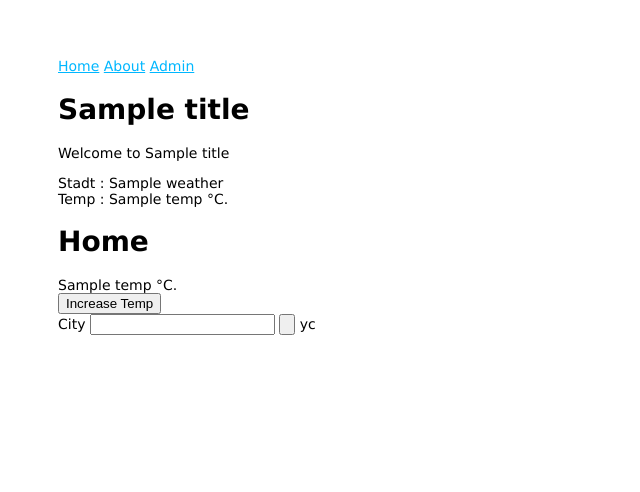
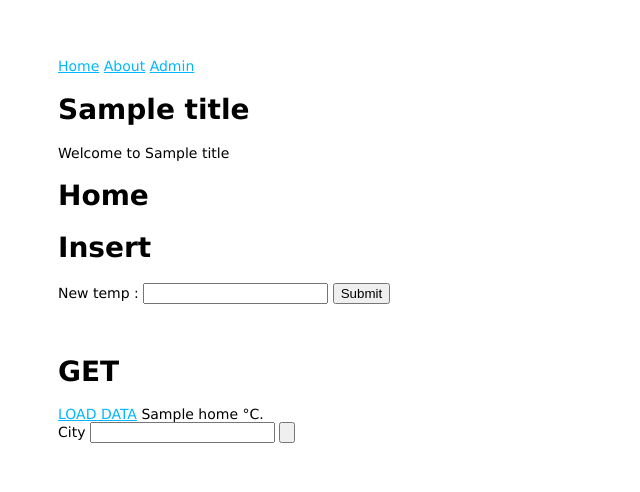
Before and after one commit to luiswill/thermo, a Node server app: template views/index.ejs in a window 1280 px wide. Shown: the top 492 px of the page, without its empty margins (0-640 px from the left). Run offline with Node 20, Linux system fonts and the light colour scheme; the template is opened without the code that fills it: most values are stand-ins (such as "Sample title", 1, 10 or a date in 2020); some libraries are stand-ins or nearby versions.

Commit message:
MongoDB & Get Data
Added first method to get data from database

```diff
--- a/package.json
+++ b/package.json
@@ -11,6 +11,7 @@
     "debug": "~2.2.0",
     "ejs": "~2.5.2",
     "express": "~4.14.0",
+    "mongodb": "3.10.8",
     "morgan": "~1.7.0",
     "serve-favicon": "~2.3.0"
   }
--- a/views/index.ejs
+++ b/views/index.ejs
@@ -12,22 +12,27 @@
     <p>Welcome to <%= title %></p>
 
 
-    Stadt : <%= weather.name %> <br/>
-    Temp : <%= weather.main.temp %> °C.
+
 
     <h1>Home</h1>
-    <%= home.temp %> °C. <br/>
 
 
 
 
 
-    <form method="post" action="/">
-      <input type="submit" value="Increase Temp">
+    <h1>Insert</h1>
+    <form method="post" action="/insert">
+      New temp : <input type="text" name="newTemp" >
+      <input type="submit" >
     </form>
 
+    <br/>
+    <br/>
+    <h1>GET</h1>
+    <a href="/get-data">LOAD DATA</a>
 
-
+    <%= home
+    %> °C. <br/>
 
     City <input type="text"  id="city" >
     <input type="button" name="chercher" onclick="findWeather()">
@@ -35,5 +40,5 @@
 
 
 
-  </body>yc
+  </body>
 </html>
```
Also changed, not shown: routes/index.js (+27 -31 lines).
